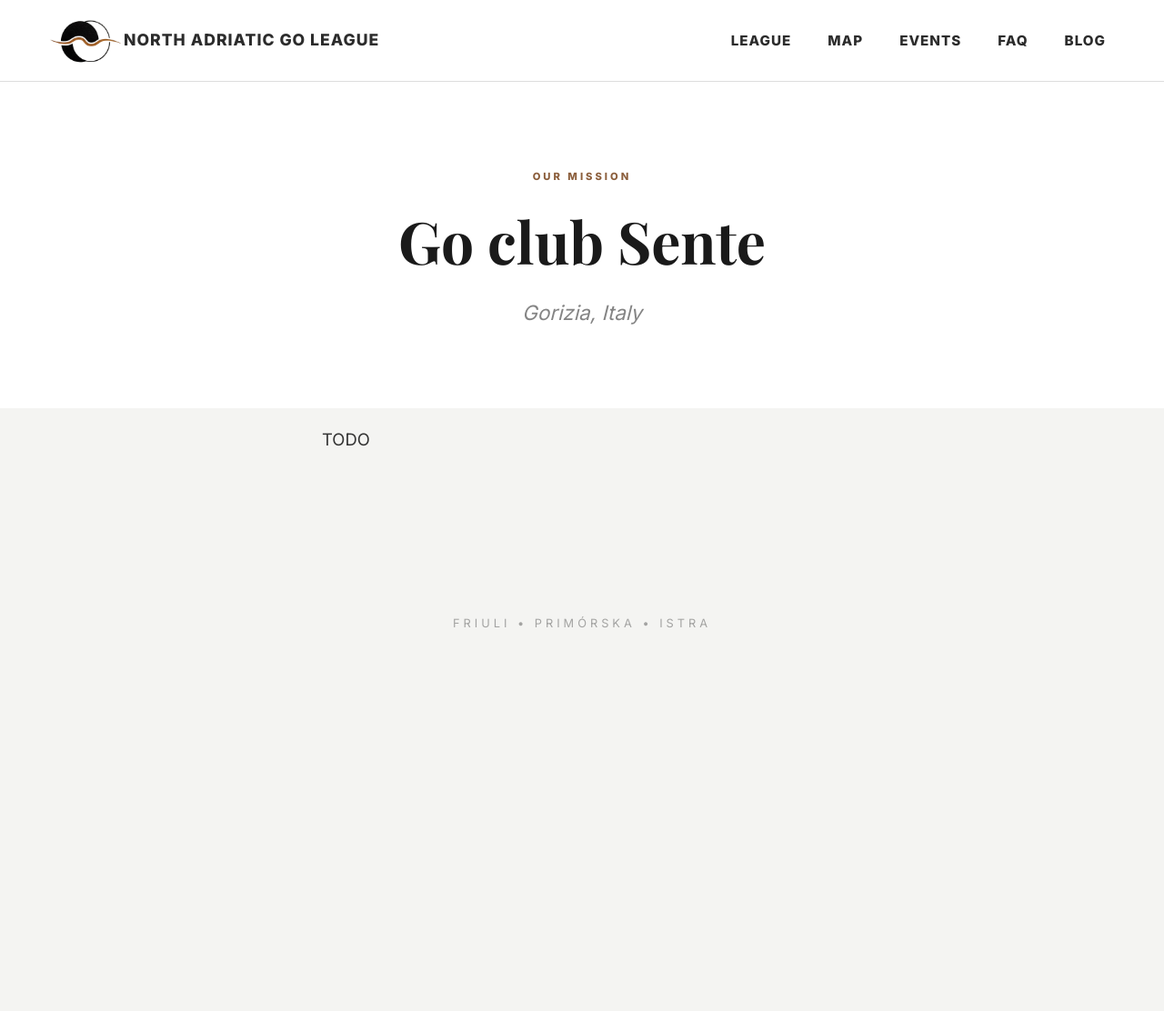
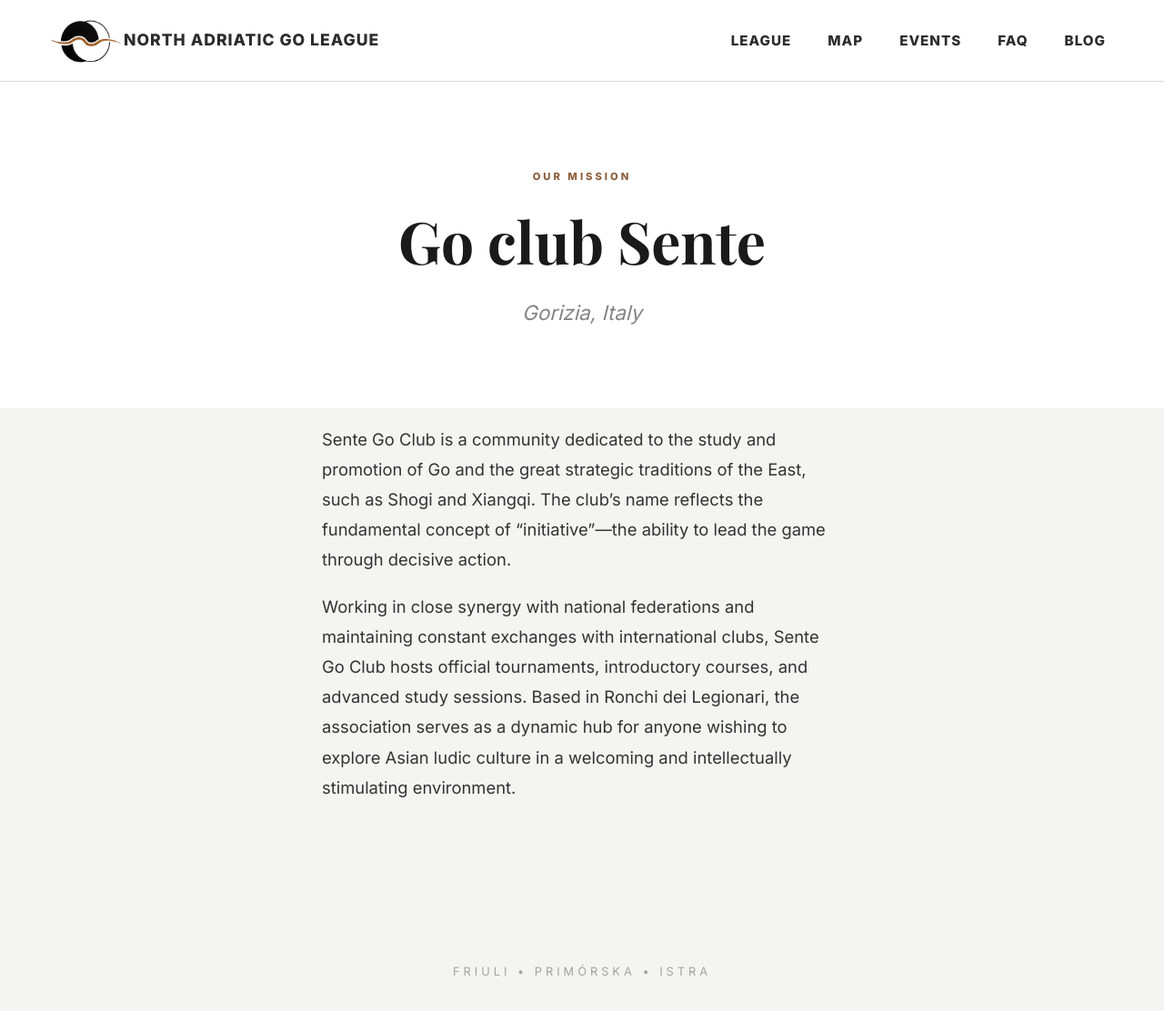
Before and after one commit to North-Adriatic-Go-League/north-adriatic-go-league.github.io, a Jekyll site: the page built from sente.md, in a window 1280 px wide and 1159 px high. Shown: the top 1112 px of the window at 91% size. Built offline with Jekyll 4.4.1, drawn with Linux system fonts in a browser that asks for light colours; some web fonts are replaced.

Commit message:
Update sente.md

```diff
--- a/sente.md
+++ b/sente.md
@@ -5,4 +5,6 @@ subtitle: "Gorizia, Italy"
 permalink: /sente/
 ---
 
-TODO
+Sente Go Club is a community dedicated to the study and promotion of Go and the great strategic traditions of the East, such as Shogi and Xiangqi. The club’s name reflects the fundamental concept of "initiative"—the ability to lead the game through decisive action.
+
+Working in close synergy with national federations and maintaining constant exchanges with international clubs, Sente Go Club hosts official tournaments, introductory courses, and advanced study sessions. Based in Ronchi dei Legionari, the association serves as a dynamic hub for anyone wishing to explore Asian ludic culture in a welcoming and intellectually stimulating environment.
```
